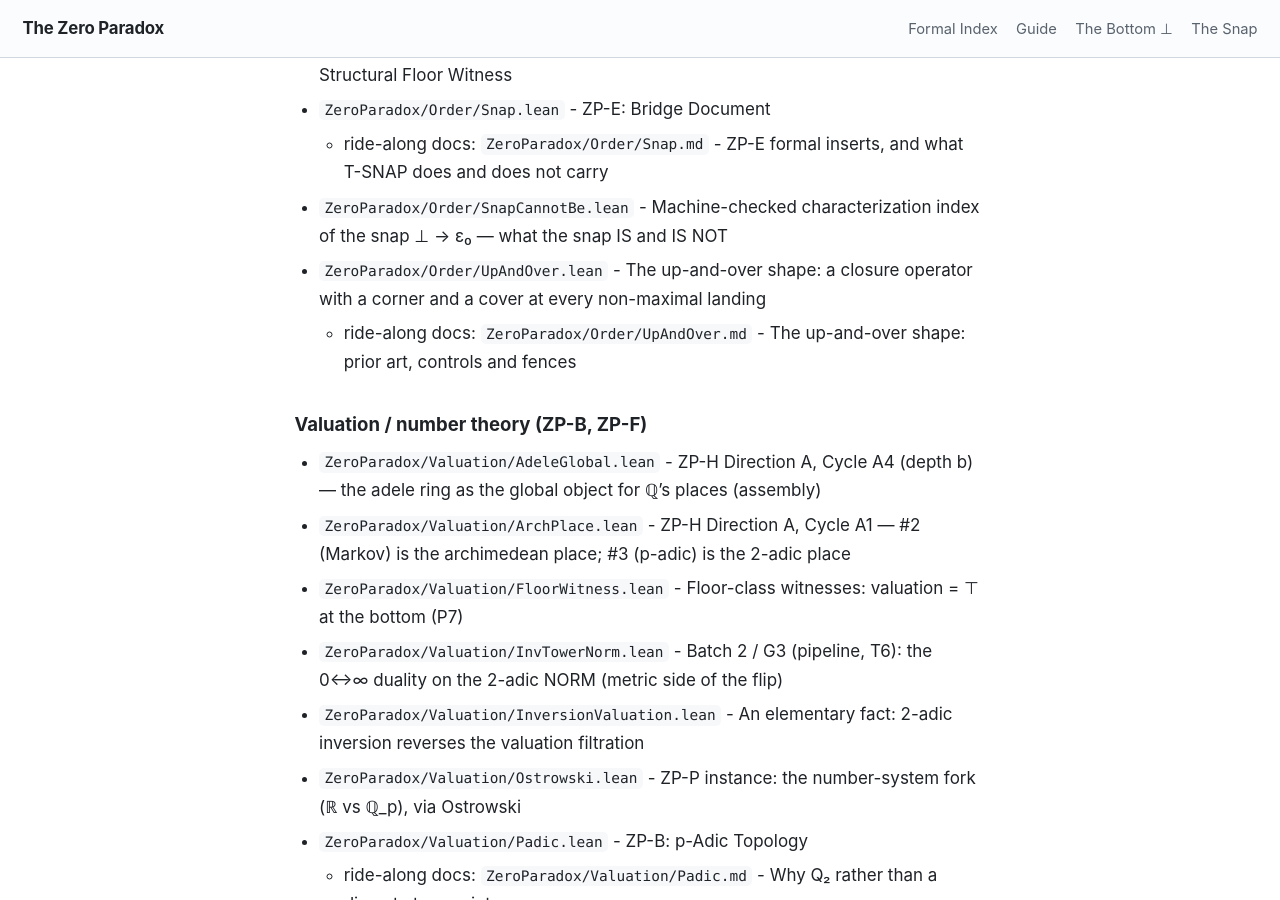
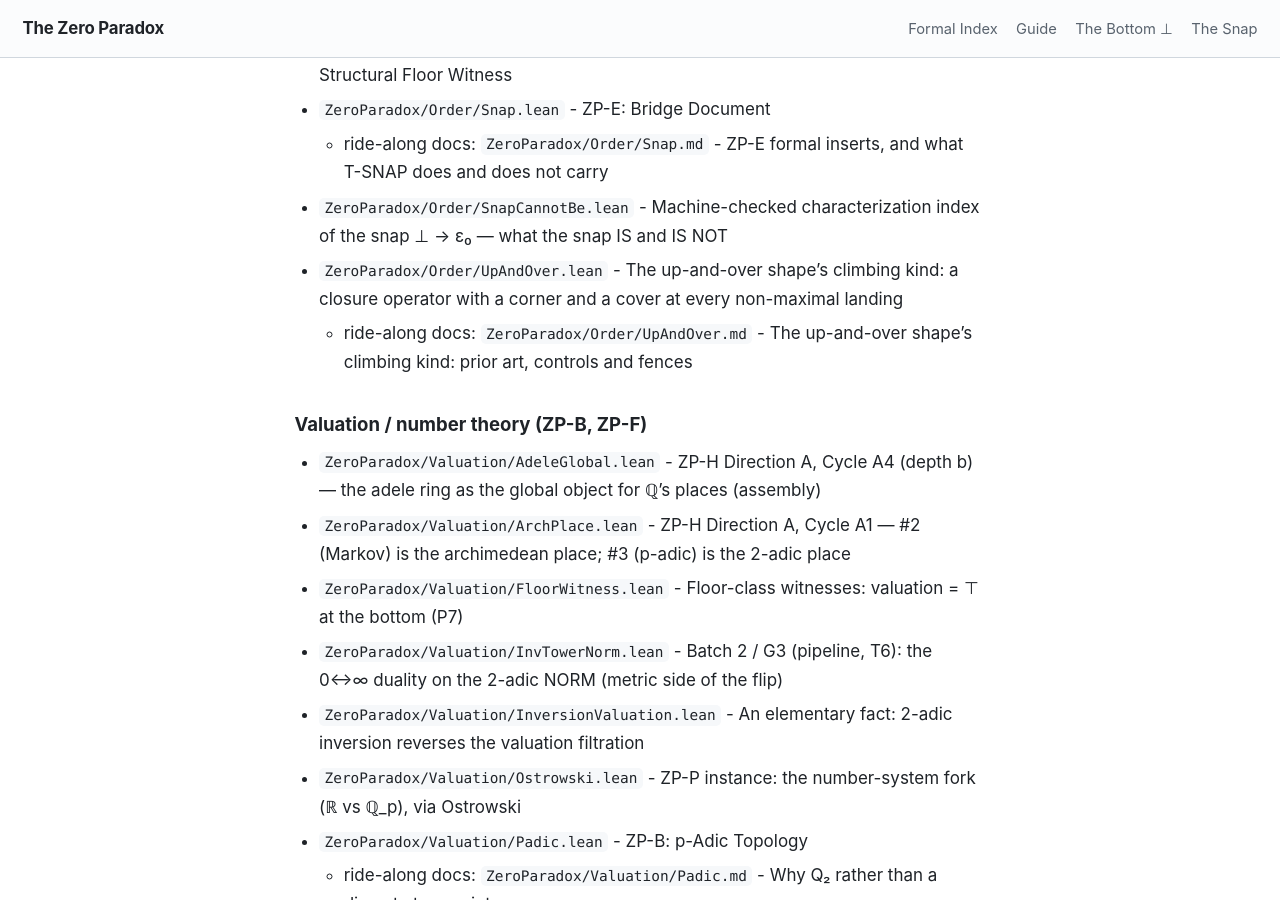
Before and after one commit to timbrigham/ZeroParadox, a Jekyll site: the page built from ZeroParadox/MANIFEST.md, in a window 1280 px wide and 900 px high, scrolled down 1472 px. Built offline with Jekyll 4.4.1, drawn with Linux system fonts in a browser that asks for light colours; our own code applies the rules of GitHub Pages for plain Markdown files; some of the changed text lies outside the part shown.

Commit message:
UpAndOver as the climbing kind; DieCannotBe § I joint Reading and § XXIII fold-ins
Relabel UpAndOver as the climbing kind of the up-and-over shape (title, § I/§ VI
headings, structure docstring pointing at toMotion_climb/toMotion_not_loop and
Motion.Loop; UpAndOver.md title; SnapCannotBe § VI title and the density gloss;
MANIFEST regenerated by scripts/build_manifest.py).

DieCannotBe § I: the landing-set crossing stays the Statement (corner_iff_crossing);
the chart switch in the first ℕ∞ wiring is a Reading attributed to Tim's 2026-10-22
read, with a new example measuring both wirings' legs in ℕ∞'s own order and in
ZP-A's induced order.

DieCannotBe § XXIII (RESEARCH-ARC2-CARRY-1 items 1, 2, 10, 11, 18, 19, 20): Q1's
two-state clause moved inside the state-sequence scope and tied to the two runs; the
conditional claims split out of the Reading into a Statement; hcov's BotCovered
example states its two premises; the ordered-field control says what it shows in the
field's own order and is silent on hcov; "some step elsewhere"; the Take quoted; the
footprint gloss drops the unprinted OVER def and points Ordinal's footprint at
OrdinalChoiceEssential's PurityCheck.

```diff
--- a/ZeroParadox/MANIFEST.md
+++ b/ZeroParadox/MANIFEST.md
@@ -37,8 +37,8 @@
 - `ZeroParadox/Order/Snap.lean` - ZP-E: Bridge Document
   - ride-along docs: `ZeroParadox/Order/Snap.md` - ZP-E formal inserts, and what T-SNAP does and does not carry
 - `ZeroParadox/Order/SnapCannotBe.lean` - Machine-checked characterization index of the snap ⊥ → ε₀ — what the snap IS and IS NOT
-- `ZeroParadox/Order/UpAndOver.lean` - The up-and-over shape: a closure operator with a corner and a cover at every non-maximal landing
-  - ride-along docs: `ZeroParadox/Order/UpAndOver.md` - The up-and-over shape: prior art, controls and fences
+- `ZeroParadox/Order/UpAndOver.lean` - The up-and-over shape's climbing kind: a closure operator with a corner and a cover at every non-maximal landing
+  - ride-along docs: `ZeroParadox/Order/UpAndOver.md` - The up-and-over shape's climbing kind: prior art, controls and fences
 
 ### Valuation / number theory (ZP-B, ZP-F)
 
```
Also changed, not shown: other parts of ZeroParadox/MANIFEST.md (+1 -1 lines), ZeroParadox/Order/UpAndOver.md (+1 -1 lines), 3 other files.
